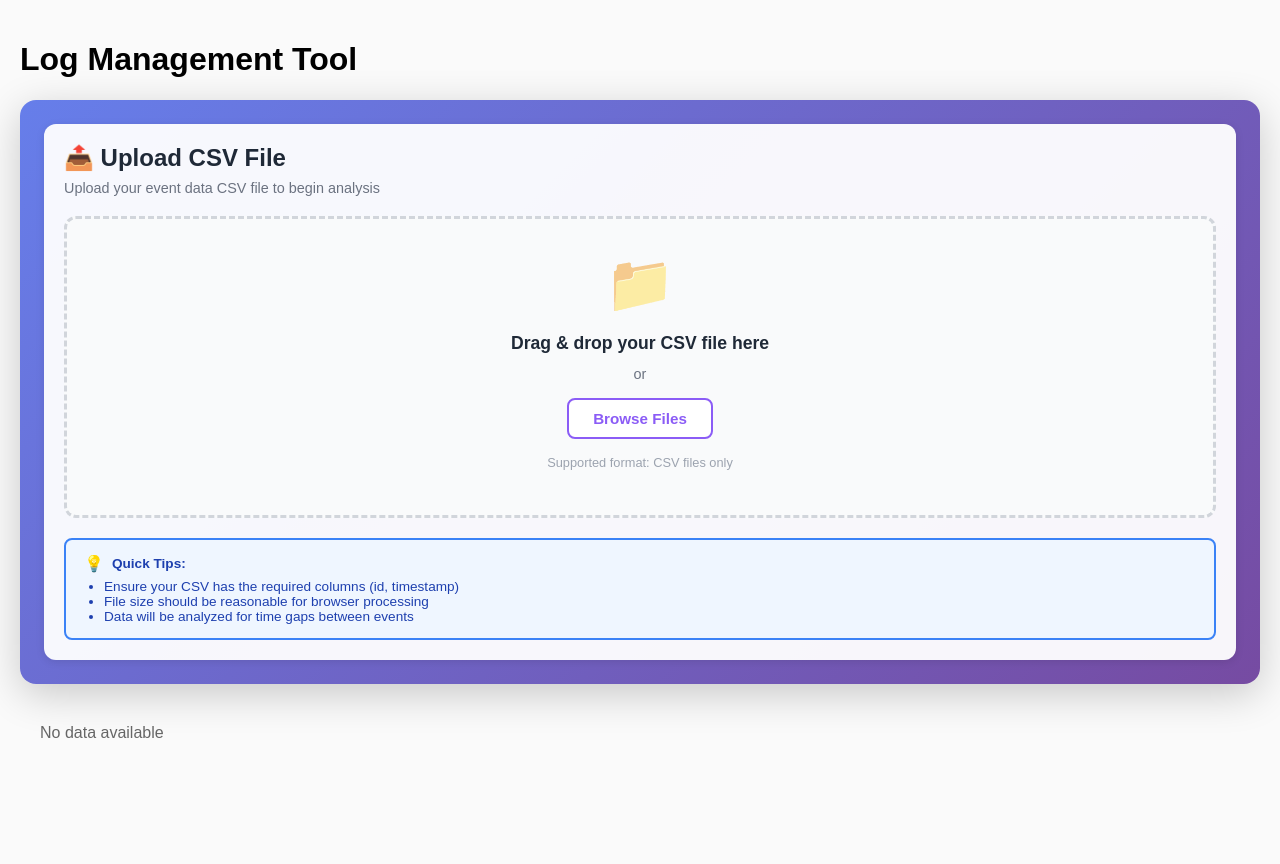
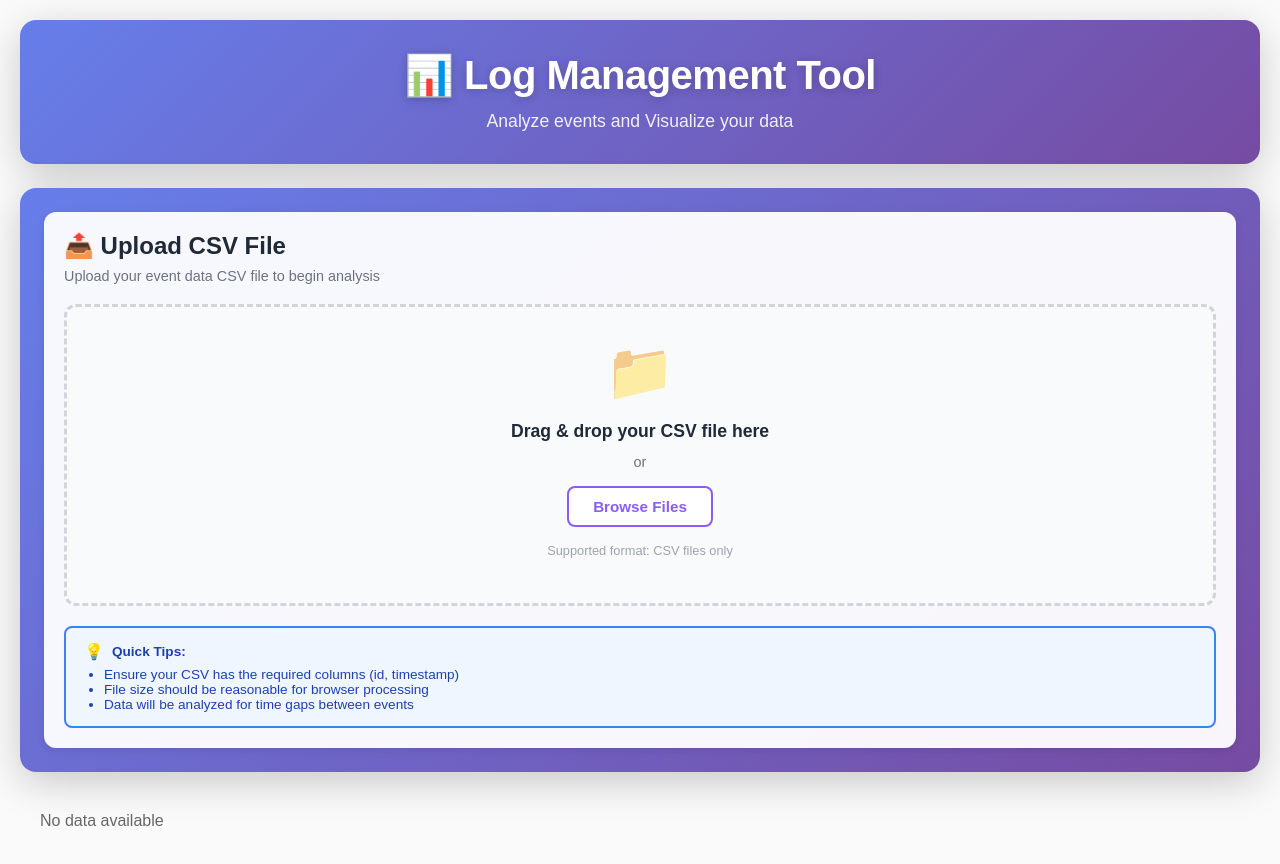
Before and after one commit to Hasan-Saju/ls-management-viz, a React (Create React App) app in the folder frontend/: page / in a window 1280 px wide. Shown: the top 864 px of the page. Before the commit the page ends 800 px from the top, so only its background shows below. Built offline with nearby package versions, Linux system fonts and the light colour scheme.

Commit message:
Format Header and Everything

```diff
--- a/frontend/src/App.js
+++ b/frontend/src/App.js
@@ -193,7 +193,35 @@ function App() {
 
   return (
     <div style={{ padding: "20px", fontFamily: "sans-serif" }}>
-      <h1>Log Management Tool</h1>
+
+      {/* Header */}
+      <div style={{
+        background: "linear-gradient(135deg, #667eea 0%, #764ba2 100%)",
+        padding: "32px 24px",
+        borderRadius: "16px",
+        marginBottom: "24px",
+        boxShadow: "0 10px 40px rgba(0,0,0,0.2)",
+        textAlign: "center"
+      }}>
+        <h1 style={{
+          margin: 0,
+          color: "white",
+          fontSize: "2.5rem",
+          fontWeight: "700",
+          textShadow: "0 2px 10px rgba(0,0,0,0.2)",
+          letterSpacing: "-0.5px"
+        }}>
+          📊 Log Management Tool
+        </h1>
+        <p style={{
+          margin: "12px 0 0 0",
+          color: "rgba(255, 255, 255, 0.9)",
+          fontSize: "1.1rem",
+          fontWeight: "400"
+        }}>
+          Analyze events and Visualize your data
+        </p>
+      </div>
 
       <section style={{ marginBottom: "20px" }}>
         <UploadCSV onUpload={handleUpload} loading={loading} error={errorMsg} />
```
